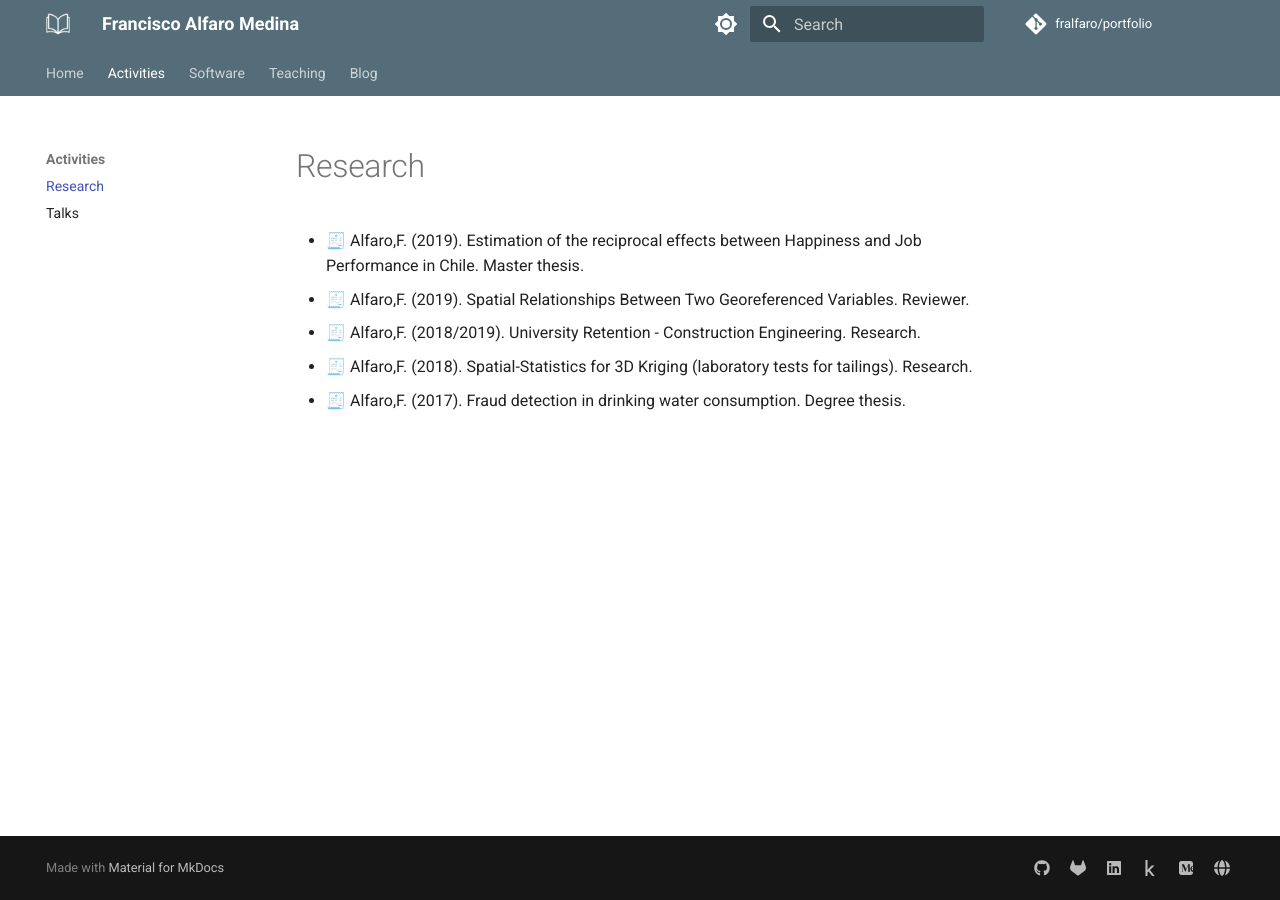
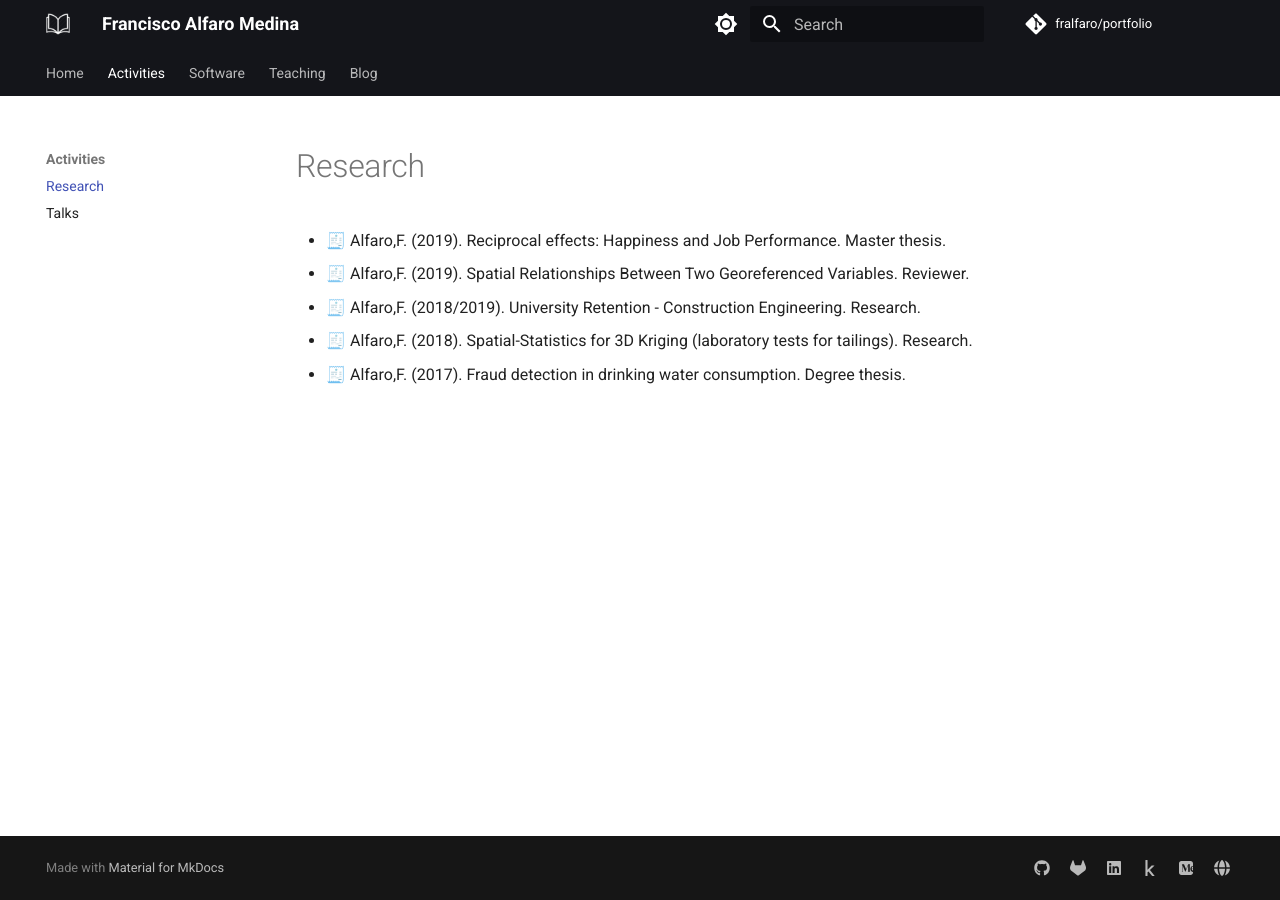
Before and after one commit to fralfaro/portfolio, an MkDocs documentation site: the page built from docs/research/research.md, in a window 1280 px wide. Built offline with MkDocs 1.6.1 and Material for MkDocs 9.7.7, drawn with Linux system fonts in a browser that asks for light colours; comment, search, counter and statistics services are not loaded.

Commit message:
update 2022 - 08 v1.19

```diff
--- a/docs/research/research.md
+++ b/docs/research/research.md
@@ -1,5 +1,5 @@
 # Research
-- [🧾](https://github.com/fralfaro/portfolio/blob/main/docs/files/researches/tesis_master.pdf) Alfaro,F. (2019). Estimation of the reciprocal effects between Happiness and Job Performance in Chile. Master thesis.
+- [🧾](https://github.com/fralfaro/portfolio/blob/main/docs/files/researches/tesis_master.pdf) Alfaro,F. (2019). Reciprocal effects: Happiness and Job Performance. Master thesis.
 - 🧾 Alfaro,F. (2019). Spatial Relationships Between Two Georeferenced Variables. Reviewer.
 - 🧾 Alfaro,F. (2018/2019). University Retention - Construction Engineering. Research.
 - 🧾 Alfaro,F. (2018). Spatial-Statistics for 3D Kriging (laboratory tests for tailings). Research.
--- a/mkdocs.yml
+++ b/mkdocs.yml
@@ -43,14 +43,14 @@ theme:
   palette:
   - media: "(prefers-color-scheme: light)"
     scheme: default
-    primary: blue grey
+    primary: black
     accent: amber
     toggle:
       icon: material/brightness-7
       name: Switch to dark mode
   - media: "(prefers-color-scheme: dark)"
     scheme: slate
-    primary: blue grey
+    primary: black
     accent: amber
     toggle:
       icon: material/brightness-4
```
Also changed, not shown: docs/research/talks.md (+1 -1 lines).
